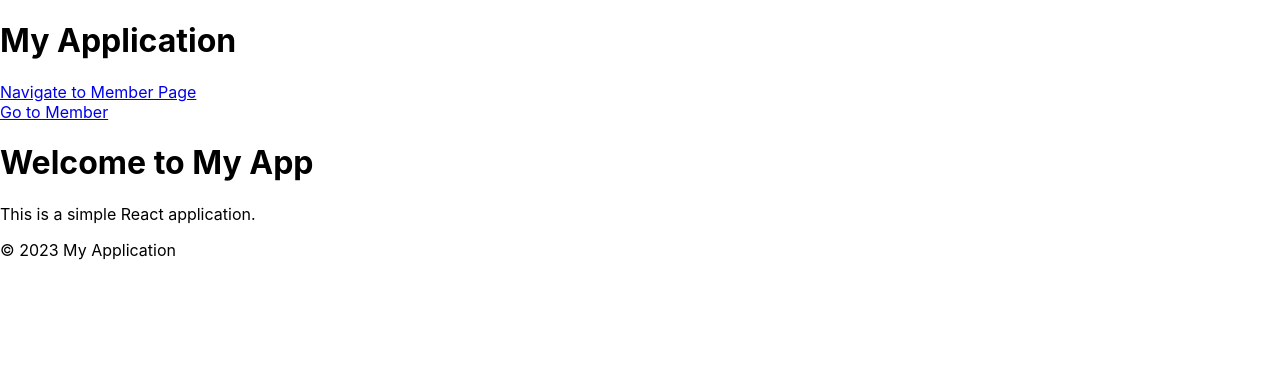
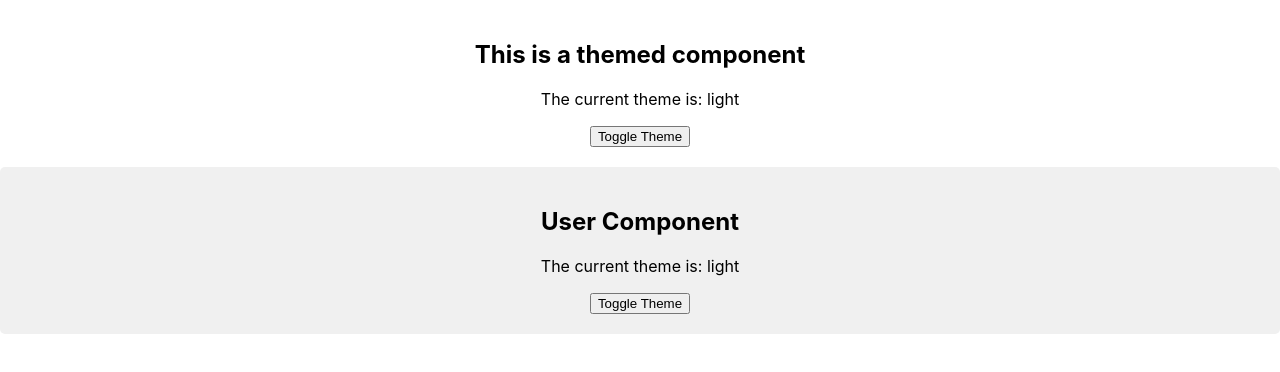
Before and after one commit to veerabrahmam952/react, a React (Create React App) app in the folder my-app/: page / in a window 1280 px wide. Shown: the top 372 px of the page. Built offline with nearby package versions, Linux system fonts and the light colour scheme.

Commit message:
Add Context and ThemeProvider to the App component

```diff
--- a/my-app/src/App.js
+++ b/my-app/src/App.js
@@ -11,6 +11,9 @@ import WelcomeNew from './components/Welcome.js';
 import MainLayout from './components/MainLayout.js';
 import { Router, Routes, Route } from 'react-router-dom';
 import { SingleForm } from './components/UserForm.js';
+import ThemeProvider from './components/ThemeProvider.js';
+import ThemedComponent from './components/ThemedComponent.js';
+import UserComponent from './components/UserComponent.js';
 
 function App() {
   const products = [
@@ -20,13 +23,17 @@ function App() {
     {name: 'HP', price: 70000, description: 'Laptop', id: 4},
   ]
   return (
-      <Routes>
-        <Route path="/" element={<MainLayout />}>
-         {<Route index element={<WelcomeNew />} />}
-         {<Route path="/member/*" element={<Student name="Harini" classText="React" grade="A" counter="0"/>} />}
-         {<Route path="/form/*" element={<SingleForm/>} />}
-        </Route>
-      </Routes>
+    <ThemeProvider>
+       <ThemedComponent />
+       <UserComponent />
+    </ThemeProvider>
+      // <Routes>
+      //   <Route path="/" element={<MainLayout />}>
+      //    {<Route path='/welcome' element={<WelcomeNew />} />}
+      //    {<Route path="/student/*" element={<Student name="Harini" classText="React" grade="A" counter="0"/>} />}
+      //    {<Route path="/form/*" element={<SingleForm/>} />}
+      //   </Route>
+      // </Routes>
     // <Routes>
     //   <Route path="/" element={<WelcomeNew />} />
     //   <Route path="/member" element={<Student name="Harini" classText="React" grade="A" counter="0"/>} />
--- a/my-app/src/components/MainLayout.js
+++ b/my-app/src/components/MainLayout.js
@@ -1,11 +1,15 @@
 import React from "react";
 import { Outlet } from "react-router-dom";
+import { Link } from 'react-router-dom';
 
 function MainLayout() {
     return (
         <>
         <header>
             <h1>My Application</h1>
+            <Link to="/welcome">Welcome</Link>
+            <Link to="/member">Navigate to Member Page</Link>
+            <Link to="/form">Form</Link>
         </header>
         <Outlet />
         <footer>
--- /dev/null
+++ b/my-app/src/components/ThemeContext.js
@@ -0,0 +1,3 @@
+import { createContext } from "react";
+
+export const ThemeContext = createContext('light'); // Default value is 'light'
--- /dev/null
+++ b/my-app/src/components/ThemeProvider.js
@@ -0,0 +1,19 @@
+import React from "react";
+import { ThemeContext } from "./ThemeContext";
+import UserComponent from "./UserComponent";
+
+function ThemeProvider({ children }) {
+    const [theme, setTheme] = React.useState('light');
+    const toggleTheme = () => {
+        setTheme((prevTheme) => (prevTheme === 'light' ? 'dark' : 'light'));
+    };
+
+    const value = {theme, toggleTheme};
+    return (
+        <ThemeContext.Provider value={value}>
+           { children}
+        </ThemeContext.Provider>
+    );
+}
+
+export default ThemeProvider;
--- /dev/null
+++ b/my-app/src/components/ThemedComponent.js
@@ -0,0 +1,26 @@
+import React from "react";
+import { ThemeContext } from "./ThemeContext";
+
+function ThemedComponent() {
+    const { theme, toggleTheme } = React.useContext(ThemeContext);
+
+    const style = {
+        backgroundColor: theme === 'light' ? '#fff' : '#333',
+        color: theme === 'light' ? '#000' : '#fff',
+        padding: '20px',
+        borderRadius: '5px',
+        textAlign: 'center',
+    };
+
+    return (
+        <div style={style}>
+            <h2>This is a themed component</h2>
+            <p>The current theme is: {theme}</p>
+            <button onClick={toggleTheme}>
+                Toggle Theme
+            </button>
+        </div>
+    );
+}
+
+export default ThemedComponent;
--- /dev/null
+++ b/my-app/src/components/UserComponent.js
@@ -0,0 +1,26 @@
+import React from "react";
+import {ThemeContext} from "./ThemeContext";
+
+function UserComponent() {
+    const { theme, toggleTheme } = React.useContext(ThemeContext);
+
+    const style = {
+        backgroundColor: theme === 'light' ? '#f0f0f0' : '#444',
+        color: theme === 'light' ? '#000' : '#fff',
+        padding: '20px',
+        borderRadius: '5px',
+        textAlign: 'center',
+    };
+
+    return (
+        <div style={style}>
+            <h2>User Component</h2>
+            <p>The current theme is: {theme}</p>
+            <button onClick={toggleTheme}>
+                Toggle Theme
+            </button>
+        </div>
+    );
+}
+
+export default UserComponent;
--- a/my-app/src/components/Welcome.js
+++ b/my-app/src/components/Welcome.js
@@ -1,12 +1,10 @@
 import React from 'react';
-import { Link } from 'react-router-dom';
 
 function WelcomeNew() {
   return (
     <div>
-      <Link to="/member">Navigate to Member Page</Link>
       <br />
-      <a href="https://stackoverflow.com/">Go to Member</a>
+      {/* <a href="https://stackoverflow.com/">Go to Member</a> */}
       <h1>Welcome to My App</h1>
       <p>This is a simple React application.</p>
     </div>
```
